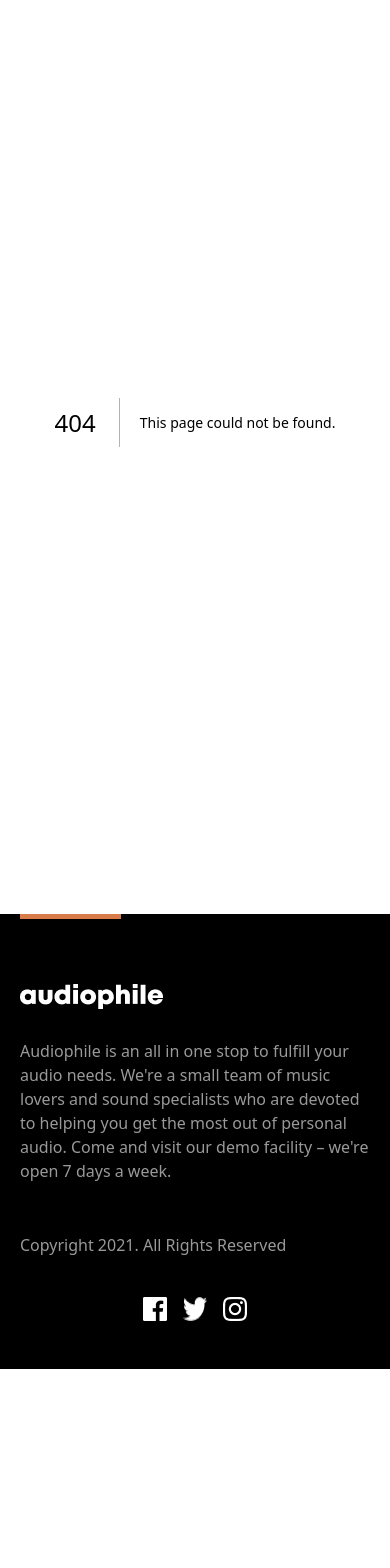
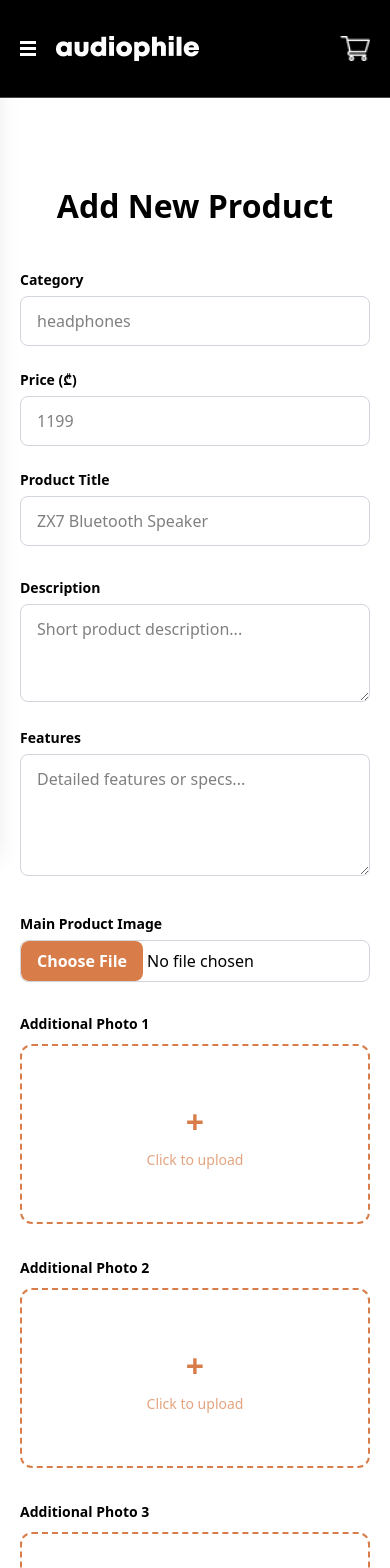
Before and after one commit to 1Andria/e_commerce, a Next.js app: page /adminpanel in a window 390 px wide. Before the commit this address had no page. Shown: the top 1568 px of the page. Before the commit the page ends 1369 px from the top, so only its background shows below. Built offline with nearby package versions, Linux system fonts and the light colour scheme.

Commit message:
feat(ADMINPANEL): create fully functional and responsive UI page

```diff
--- /dev/null
+++ b/app/(pages)/adminpanel/page.tsx
@@ -0,0 +1,12 @@
+import AdminPanel from "@/app/components/__organisms/AdminpanelBody/AdminpanelBody";
+import React from "react";
+
+function page() {
+  return (
+    <>
+      <AdminPanel />
+    </>
+  );
+}
+
+export default page;
--- a/app/components/__atoms/Navigation/Navigation.tsx
+++ b/app/components/__atoms/Navigation/Navigation.tsx
@@ -6,12 +6,13 @@ function Navigation() {
   const pathname = usePathname();
 
   return (
-    <ul className="flex gap-[30px] text-[14px] text-white max-[680px]:hidden">
+    <ul className="flex gap-[30px] text-[14px] text-white max-[740px]:hidden">
       {[
         { href: "/home", label: "HOME" },
         { href: "/headphones", label: "HEADPHONES" },
         { href: "/speakers", label: "SPEAKERS" },
         { href: "/earphones", label: "EARPHONES" },
+        { href: "/adminpanel", label: "ADMINPANEL" },
       ].map(({ href, label }) => (
         <li key={href} className="relative">
           <Link href={href}>
--- a/app/components/__molecules/BurgerMenu/BurgerMenu.tsx
+++ b/app/components/__molecules/BurgerMenu/BurgerMenu.tsx
@@ -8,7 +8,7 @@ function BurgerMenu() {
   return (
     <>
       <div
-        className="flex flex-col gap-[3px] min-[680px]:hidden cursor-pointer  relative"
+        className="flex flex-col gap-[3px] min-[740px]:hidden cursor-pointer  relative"
         onClick={() => setIsOpen(true)}
       >
         <div className="w-[16px] h-[3px] bg-white"></div>
@@ -62,6 +62,13 @@ function BurgerMenu() {
             >
               EARPHONES
             </Link>
+            <Link
+              href="/adminpanel"
+              onClick={() => setIsOpen(false)}
+              className="hover:text-[#D87D4A]"
+            >
+              ADMINPANEL
+            </Link>
           </ul>
         </div>
       </div>
--- /dev/null
+++ b/app/components/__organisms/AdminpanelBody/AdminpanelBody.tsx
@@ -0,0 +1,232 @@
+"use client";
+import React, { useRef, useState } from "react";
+import Header from "../../__molecules/Header/Header";
+import Image from "next/image";
+
+export default function AdminPanel() {
+  const [formData, setFormData] = useState({
+    category: "",
+    title: "",
+    price: "",
+    description: "",
+    features: "",
+    inTheBox: "",
+    src: null as File | null,
+    additionalImage1: null as File | null,
+    additionalImage2: null as File | null,
+    additionalImage3: null as File | null,
+  });
+
+  const fileRefs = {
+    additionalImage1: useRef<HTMLInputElement>(null),
+    additionalImage2: useRef<HTMLInputElement>(null),
+    additionalImage3: useRef<HTMLInputElement>(null),
+  };
+
+  const handleChange = (
+    e: React.ChangeEvent<HTMLInputElement | HTMLTextAreaElement>
+  ) => {
+    const { name, value } = e.target;
+    setFormData((prev) => ({ ...prev, [name]: value }));
+  };
+
+  const handleFileChange = (e: React.ChangeEvent<HTMLInputElement>) => {
+    const { name, files } = e.target;
+    if (files && files.length > 0) {
+      setFormData((prev) => ({ ...prev, [name]: files[0] }));
+    }
+  };
+
+  const triggerUpload = (field: keyof typeof fileRefs) => {
+    fileRefs[field]?.current?.click();
+  };
+
+  const handleSubmit = (e: React.FormEvent) => {
+    e.preventDefault();
+    console.log(formData);
+  };
+
+  const getImagePreview = (file: File | null): string | undefined =>
+    file ? URL.createObjectURL(file) : undefined;
+
+  return (
+    <>
+      <div className="bg-black">
+        <Header />
+      </div>
+
+      <div className="max-w-[960px] mb-[-100px] px-[20px] w-full mx-auto p-[24px] mt-[60px]  shadow-xl rounded-2xl">
+        <h2 className="text-[32px] font-bold text-center mb-[40px]">
+          Add New Product
+        </h2>
+        <form onSubmit={handleSubmit} className="space-y-[32px]">
+          <div className="grid grid-cols-1 md:grid-cols-2 gap-[24px]">
+            <div>
+              <label className="block text-sm font-semibold mb-[6px]">
+                Category
+              </label>
+              <input
+                name="category"
+                onChange={handleChange}
+                className="w-full border border-gray-300 px-[16px] py-[12px] rounded-lg focus:ring-2 focus:ring-[#D87D4A]"
+                placeholder="headphones"
+              />
+            </div>
+            <div>
+              <label className="block text-sm font-semibold mb-[6px]">
+                Price (₾)
+              </label>
+              <input
+                name="price"
+                type="number"
+                onChange={handleChange}
+                className="w-full border border-gray-300 px-[16px] py-[12px] rounded-lg focus:ring-2 focus:ring-[#D87D4A]"
+                placeholder="1199"
+              />
+            </div>
+            <div className="md:col-span-2">
+              <label className="block text-sm font-semibold mb-[6px]">
+                Product Title
+              </label>
+              <input
+                name="title"
+                onChange={handleChange}
+                className="w-full border border-gray-300 px-[16px] py-[12px] rounded-lg focus:ring-2 focus:ring-[#D87D4A]"
+                placeholder="ZX7 Bluetooth Speaker"
+              />
+            </div>
+          </div>
+
+          <div className="space-y-[20px]">
+            <div>
+              <label className="block text-sm font-semibold mb-[6px]">
+                Description
+              </label>
+              <textarea
+                name="description"
+                rows={3}
+                onChange={handleChange}
+                className="w-full border border-gray-300 px-[16px] py-[12px] rounded-lg focus:ring-2 focus:ring-[#D87D4A]"
+                placeholder="Short product description..."
+              />
+            </div>
+            <div>
+              <label className="block text-sm font-semibold mb-[6px]">
+                Features
+              </label>
+              <textarea
+                name="features"
+                rows={4}
+                onChange={handleChange}
+                className="w-full border border-gray-300 px-[16px] py-[12px] rounded-lg focus:ring-2 focus:ring-[#D87D4A]"
+                placeholder="Detailed features or specs..."
+              />
+            </div>
+          </div>
+
+          <div className="grid grid-cols-1 md:grid-cols-2 gap-[24px] items-start">
+            <div>
+              <label className="block text-sm font-semibold mb-[6px]">
+                Main Product Image
+              </label>
+              <input
+                type="file"
+                name="src"
+                accept="image/*"
+                onChange={handleFileChange}
+                className="w-full file:bg-[#D87D4A] file:text-white file:font-semibold file:px-4 file:py-2 file:rounded-lg file:border-0 hover:file:opacity-80 border border-gray-300 rounded-lg"
+              />
+            </div>
+            {formData.src && (
+              <div className="w-full h-auto rounded-xl overflow-hidden border border-gray-200">
+                <Image
+                  src={getImagePreview(formData.src) as string}
+                  alt="Preview"
+                  width={400}
+                  height={300}
+                  className="object-cover w-full max-h-[400px]"
+                />
+              </div>
+            )}
+          </div>
+
+          <div className="grid grid-cols-1 md:grid-cols-3 gap-[24px]">
+            {["additionalImage1", "additionalImage2", "additionalImage3"].map(
+              (field, index) => {
+                const file = formData[
+                  field as keyof typeof formData
+                ] as File | null;
+                const preview = getImagePreview(file);
+                return (
+                  <div key={field} className="space-y-[10px]">
+                    <label className="block text-sm font-semibold">
+                      Additional Photo {index + 1}
+                    </label>
+                    <div
+                      onClick={() =>
+                        triggerUpload(field as keyof typeof fileRefs)
+                      }
+                      className={`w-full h-[180px] flex items-center justify-center rounded-xl cursor-pointer transition overflow-hidden
+                    ${
+                      preview
+                        ? ""
+                        : "border-2 border-dashed border-[#D87D4A] hover:bg-[#fff5f0] text-[#D87D4A] flex-col"
+                    }
+                  `}
+                    >
+                      {preview ? (
+                        <Image
+                          src={preview}
+                          alt={`Preview ${index + 1}`}
+                          width={300}
+                          height={180}
+                          className="object-cover w-full h-full rounded-xl"
+                        />
+                      ) : (
+                        <>
+                          <div className="text-[32px] font-bold">+</div>
+                          <div className="text-sm mt-1 opacity-70">
+                            Click to upload
+                          </div>
+                        </>
+                      )}
+                    </div>
+                    <input
+                      type="file"
+                      ref={fileRefs[field as keyof typeof fileRefs]}
+                      name={field}
+                      accept="image/*"
+                      onChange={handleFileChange}
+                      className="hidden"
+                    />
+                  </div>
+                );
+              }
+            )}
+          </div>
+
+          <div>
+            <label className="block text-sm font-semibold mb-[6px]">
+              What&apos;s in the box{" "}
+            </label>
+            <input
+              name="inTheBox"
+              onChange={handleChange}
+              className="w-full border border-gray-300 px-[16px] py-[12px] rounded-lg focus:ring-2 focus:ring-[#D87D4A]"
+              placeholder="Speaker, Cable, Manual"
+            />
+          </div>
+
+          <div>
+            <button
+              type="submit"
+              className="w-full h-[50px] text-white bg-[#D87D4A] rounded-xl font-semibold tracking-wider hover:opacity-80 transition"
+            >
+              ADD PRODUCT
+            </button>
+          </div>
+        </form>
+      </div>
+    </>
+  );
+}
```
